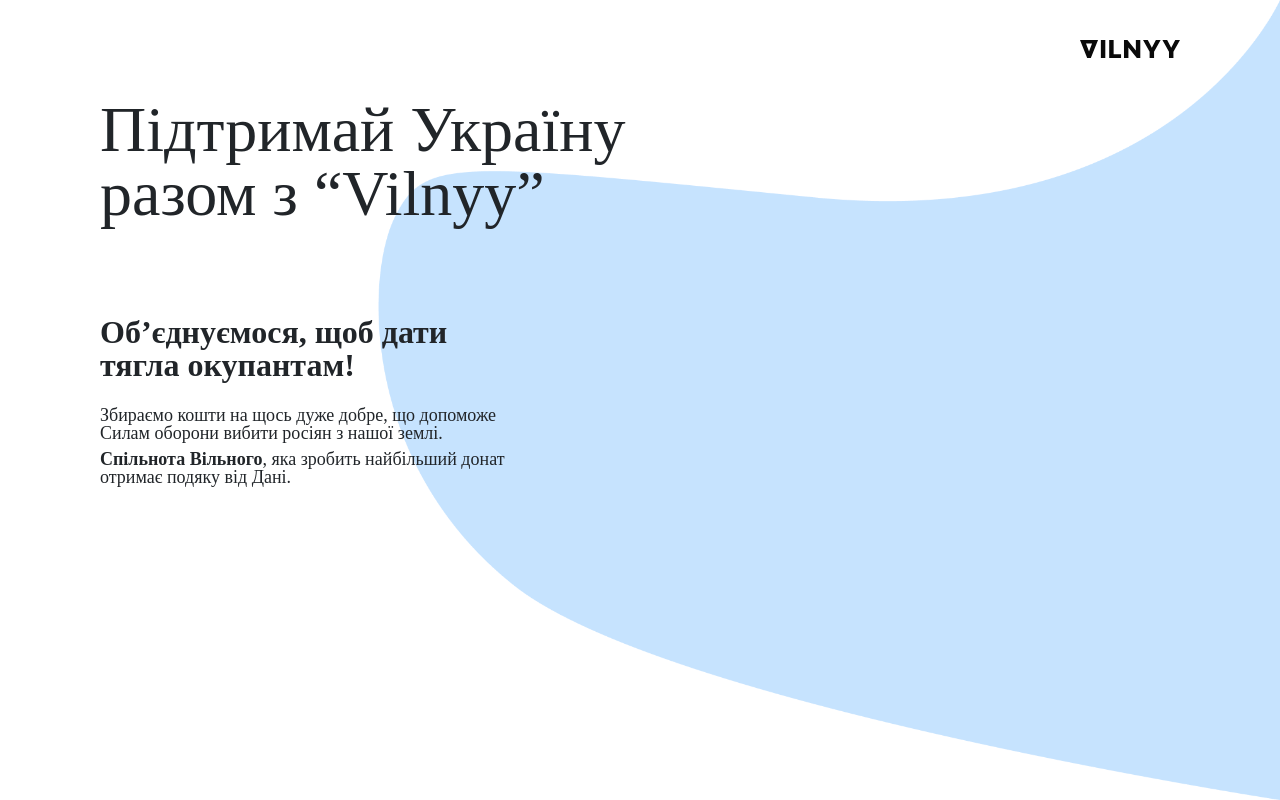
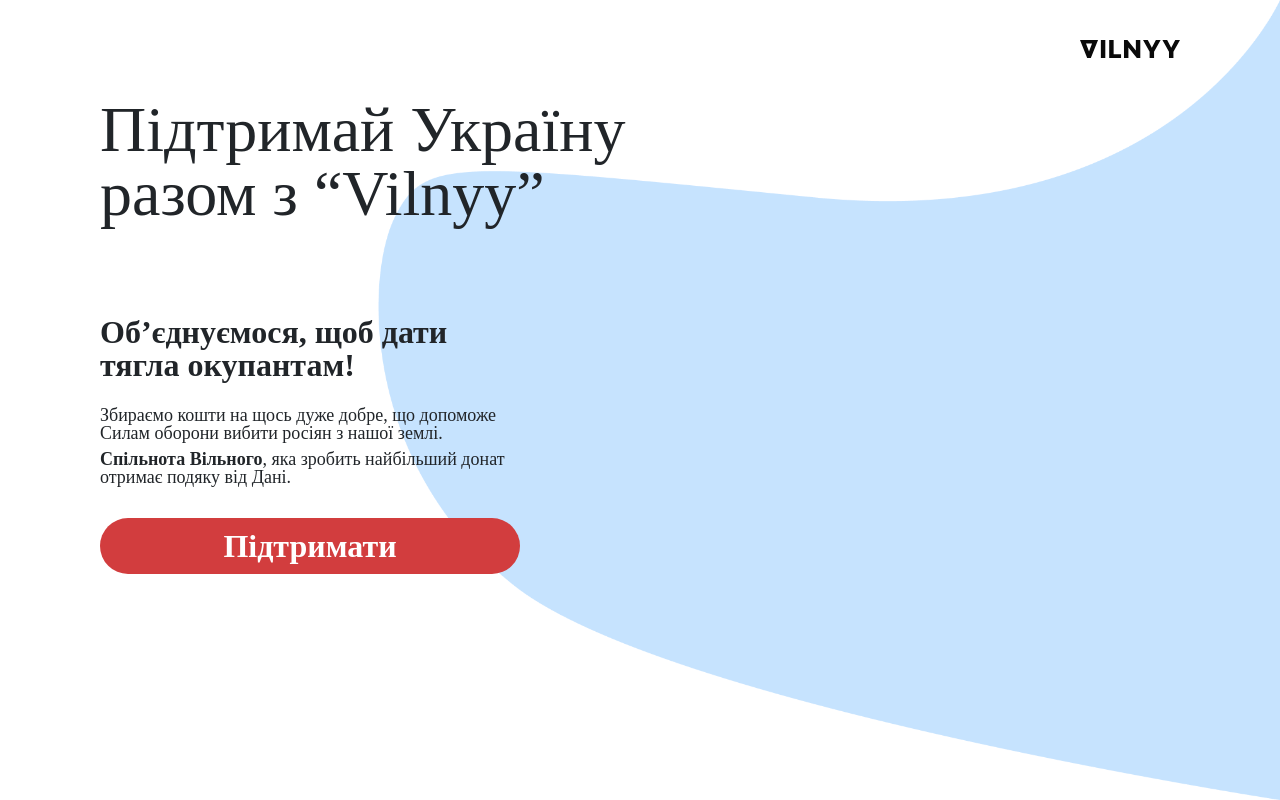
Before and after one commit to danylokaniev/vilnyy-secret-santa-web, a React (Create React App) app: page / in a window 1280 px wide. Built offline with nearby package versions, Linux system fonts and the light colour scheme.

Commit message:
Add css vars && Add Button to description

```diff
--- /dev/null
+++ b/src/components/Button/Button.module.css
@@ -0,0 +1,19 @@
+.button {
+   background-color: var(--red);
+   display: flex;
+   justify-content: center;
+   align-items: center;
+   padding: 12px 0;
+   font-weight: 800;
+   font-size: 32px;
+   line-height: 33px;
+   color: var(--white);
+   border-radius: 30px;
+   height: 56px;
+   transition: 0.4s all linear;
+}
+
+.button:hover {
+   background-color: var(--redDark);
+   cursor: pointer;
+}
--- /dev/null
+++ b/src/components/Button/Button.tsx
@@ -0,0 +1,11 @@
+import style from './Button.module.css';
+
+interface ButtonProps {
+  title: string;
+}
+
+const Button: React.FC<ButtonProps> = ({ title }) => {
+  return <div className={style.button}>{title}</div>;
+};
+
+export default Button;
--- a/src/components/Description/Description.module.css
+++ b/src/components/Description/Description.module.css
@@ -12,6 +12,7 @@
 
 .descriptionContent {
    margin-top: 24px;
+   margin-bottom: 32px;
    font-weight: 400;
    font-size: 18px;
    line-height: 18px;
--- a/src/components/Description/Description.tsx
+++ b/src/components/Description/Description.tsx
@@ -1,3 +1,4 @@
+import Button from '../Button/Button';
 import style from './Description.module.css';
 
 const Description = () => {
@@ -10,6 +11,7 @@
           <span>Спільнота Вільного</span>, яка зробить найбільший донат отримає подяку від Дані.
         </p>
       </div>
+      <Button title={'Підтримати'} />
     </div>
   );
 };
--- a/src/index.css
+++ b/src/index.css
@@ -43,3 +43,11 @@
   height: 100vh;
   font-family: 'ObjectSans';
 }
+
+:root {
+  --white: #FFFFFF;
+  --red: #D23D3E;
+  --redDark: #A82626;
+  --green: # #138038;
+  --greenSecondary: rgba(19, 128, 56, 0.12);
+}
```
